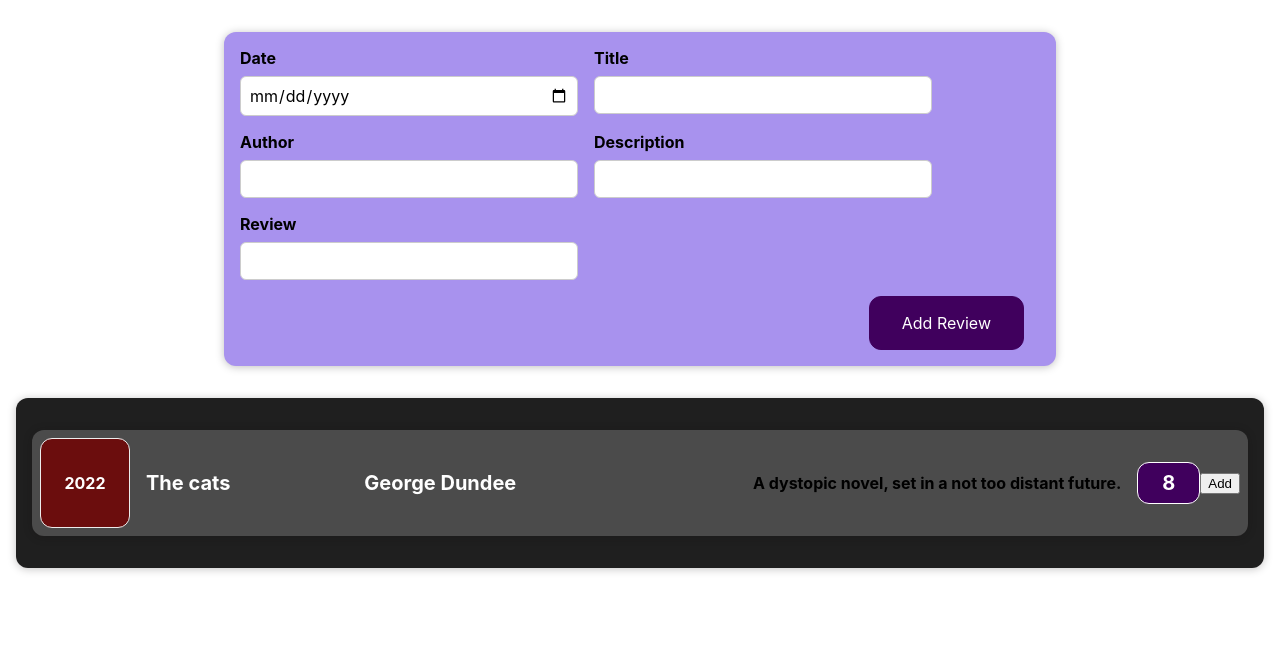
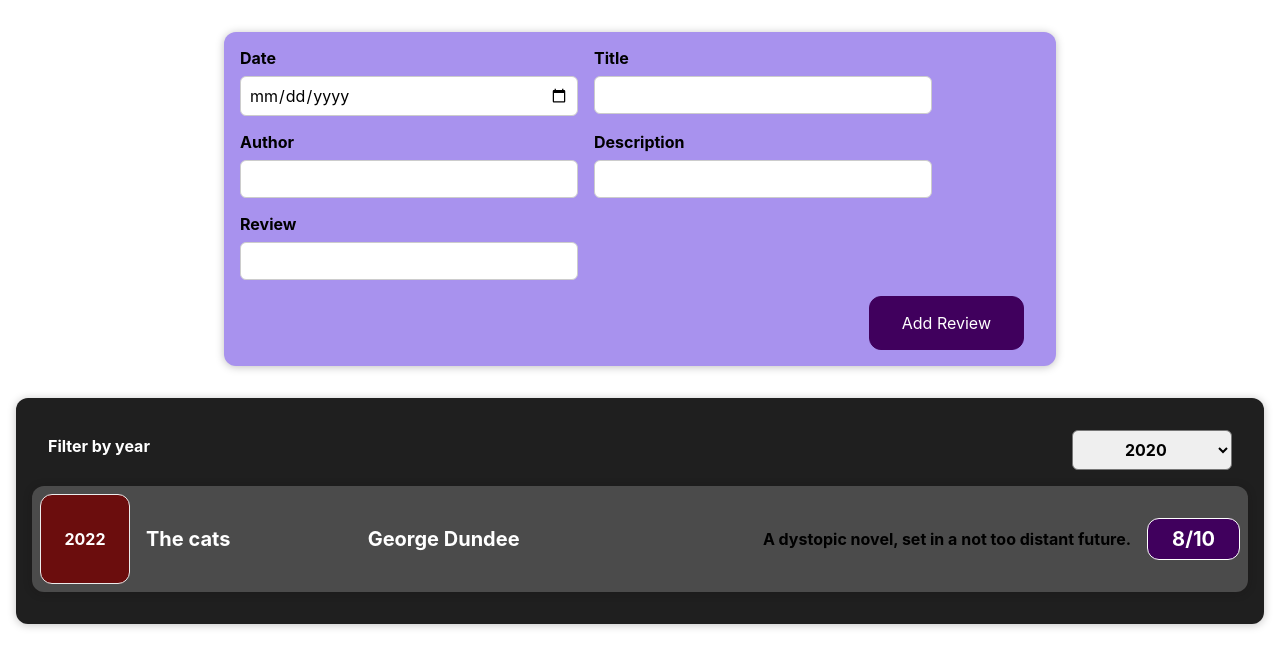
Before and after one commit to 11Larsson11/reactlist, a React (Create React App) app: page / in a window 1280 px wide. Shown: the top 668 px of the page. Built offline with nearby package versions, Linux system fonts and the light colour scheme.

Commit message:
Updated filter

```diff
--- a/src/App.js
+++ b/src/App.js
@@ -38,9 +38,11 @@ const App = () => {
     },
   ];
 
+  const addReviewHandler = (review) => {};
+
   return (
     <div className="App">
-      <NewReview />
+      <NewReview onAddReview={addReviewHandler} />
       <Reviews items={bookReviews} />
     </div>
   );
--- a/src/components/NewReview/NewReview.js
+++ b/src/components/NewReview/NewReview.js
@@ -1,10 +1,18 @@
 import ReviewForm from "./ReviewForm";
 import "./NewReview.css";
 
-const NewReview = () => {
+const NewReview = (props) => {
+  const saveReviewDataHandler = (enteredReviewData) => {
+    const reviewData = {
+      ...enteredReviewData,
+      id: Math.random().toString(),
+    };
+    props.onAddReview(reviewData);
+  };
+
   return (
     <div className="new-review">
-      <ReviewForm/>
+      <ReviewForm onSaveReviewData={saveReviewDataHandler} />
     </div>
   );
 };
--- a/src/components/NewReview/ReviewForm.js
+++ b/src/components/NewReview/ReviewForm.js
@@ -1,35 +1,105 @@
+import React, { useState } from "react";
 import "./ReviewForm.css";
 
-const ReviewForm = () => {
+const ReviewForm = (props) => {
+  const [enteredDate, setEnteredDate] = useState("");
+  const [enteredTitle, setEnteredTitle] = useState("");
+  const [enteredAuthor, setEnteredAuthor] = useState("");
+  const [enteredDescription, setEnteredDescription] = useState("");
+  const [enteredReview, setEnteredReview] = useState("");
+
+  const dateChangeHandler = (event) => {
+    setEnteredDate(event.target.value);
+  };
+
+  const titleChangeHandler = (event) => {
+    setEnteredTitle(event.target.value);
+  };
+
+  const authorChangeHandler = (event) => {
+    setEnteredAuthor(event.target.value);
+  };
+
+  const descriptionChangeHandler = (event) => {
+    setEnteredDescription(event.target.value);
+  };
+
+  const reviewChangeHandler = (event) => {
+    setEnteredReview(event.target.value);
+  };
+
+  const submitHandler = (event) => {
+    event.preventDefault();
+
+    const reviewData = {
+      date: new Date(enteredDate),
+      title: enteredTitle,
+      author: enteredAuthor,
+      description: enteredDescription,
+      review: enteredReview,
+    };
+
+    props.onSaveReviewData(reviewData);
+    setEnteredDate("");
+    setEnteredTitle("");
+    setEnteredAuthor("");
+    setEnteredDescription("");
+    setEnteredReview("");
+  };
+
   return (
-    <form>
+    <form onSubmit={submitHandler}>
       <div className="new-review__controls">
-      <div className="new-review__control">
+        <div className="new-review__control">
           <label>Date</label>
-          <input type="date" min="2019-01-01" max="2022-12-31" />
+          <input
+            type="date"
+            value={enteredDate}
+            min="2019-01-01"
+            max="2022-12-31"
+            onChange={dateChangeHandler}
+          />
         </div>
 
         <div className="new-review__control">
           <label>Title</label>
-          <input type="text" />
+          <input
+            type="text"
+            value={enteredTitle}
+            onChange={titleChangeHandler}
+          />
         </div>
         <div className="new-review__control">
           <label>Author</label>
-          <input type="text" />
+          <input
+            type="text"
+            value={enteredAuthor}
+            onChange={authorChangeHandler}
+          />
         </div>
         <div className="new-review__control">
           <label>Description</label>
-          <input type="text" />
+          <input
+            type="text"
+            value={enteredDescription}
+            onChange={descriptionChangeHandler}
+          />
         </div>
         <div className="new-review__control">
           <label>Review</label>
-          <input type="number" min="1" max="10" step="1" />
+          <input
+            type="number"
+            value={enteredReview}
+            min="1"
+            max="10"
+            step="1"
+            onChange={reviewChangeHandler}
+          />
         </div>
       </div>
       <div className="new-review__actions">
         <button type="submit">Add Review</button>
       </div>
-
     </form>
   );
 };
--- a/src/components/Reviews/ListItem.js
+++ b/src/components/Reviews/ListItem.js
@@ -17,11 +17,9 @@ const ListItem = (props) => {
         <div className="list-item__description"></div>
         <h4>{props.description}</h4>
         <div className="list-item__review">
-          <div>{props.review}</div>
+          <div>{props.review}/10</div>
         </div>
-
       </div>
-      <button>Add</button>
     </Card>
   );
 };
--- /dev/null
+++ b/src/components/Reviews/ReviewFilter.css
@@ -0,0 +1,24 @@
+.review-filter {
+    color: white;
+    padding: 0 1rem;
+  }
+
+  .review-filter__control {
+    display: flex;
+    width: 100%;
+    align-items: center;
+    justify-content: space-between;
+    margin: 1rem 0;
+  }
+
+  .review-filter label {
+    font-weight: bold;
+    margin-bottom: 0.5rem;
+  }
+
+  .review-filter select {
+    font: inherit;
+    padding: 0.5rem 3rem;
+    font-weight: bold;
+    border-radius: 6px;
+  }
--- /dev/null
+++ b/src/components/Reviews/ReviewFilter.js
@@ -0,0 +1,25 @@
+import React from "react";
+
+import "./ReviewFilter.css";
+
+const ReviewFilter = (props) => {
+  const dropdownChangeHandler = (event) => {
+    props.onChangeFilter(event.target.value);
+  };
+
+  return (
+    <div className="review-filter">
+      <div className="review-filter__control">
+        <label>Filter by year</label>
+        <select value={props.selected} onChange={dropdownChangeHandler}>
+          <option value="2022">2022</option>
+          <option value="2021">2021</option>
+          <option value="2020">2020</option>
+          <option value="2019">2019</option>
+        </select>
+      </div>
+    </div>
+  );
+};
+
+export default ReviewFilter;
--- a/src/components/Reviews/Reviews.js
+++ b/src/components/Reviews/Reviews.js
@@ -1,13 +1,20 @@
-import React from "react";
+import React, { useState } from "react";
 import ListItem from "./ListItem";
+import ReviewFilter from "./ReviewFilter";
 import Card from "../UI/Card";
-import "./Reviews.css"
-
-//expenses
+import "./Reviews.css";
 
 const Reviews = (props) => {
+const [filteredYear, setFilteredYear] = useState('2020');
+
+  const filterChangeHandler = (selectedYear) => {
+    setFilteredYear(selectedYear);
+  };
+
   return (
+    <div>
       <Card className="reviews">
+        <ReviewFilter selected={filteredYear} onChangeFilter={filterChangeHandler} />
         <ListItem
           date={props.items[0].date}
           bookName={props.items[0].bookName}
@@ -16,6 +23,7 @@ const Reviews = (props) => {
           review={props.items[0].review}
         />
       </Card>
+    </div>
   );
 };
 
```
Lines whose indentation alone changed are shown as unchanged.
